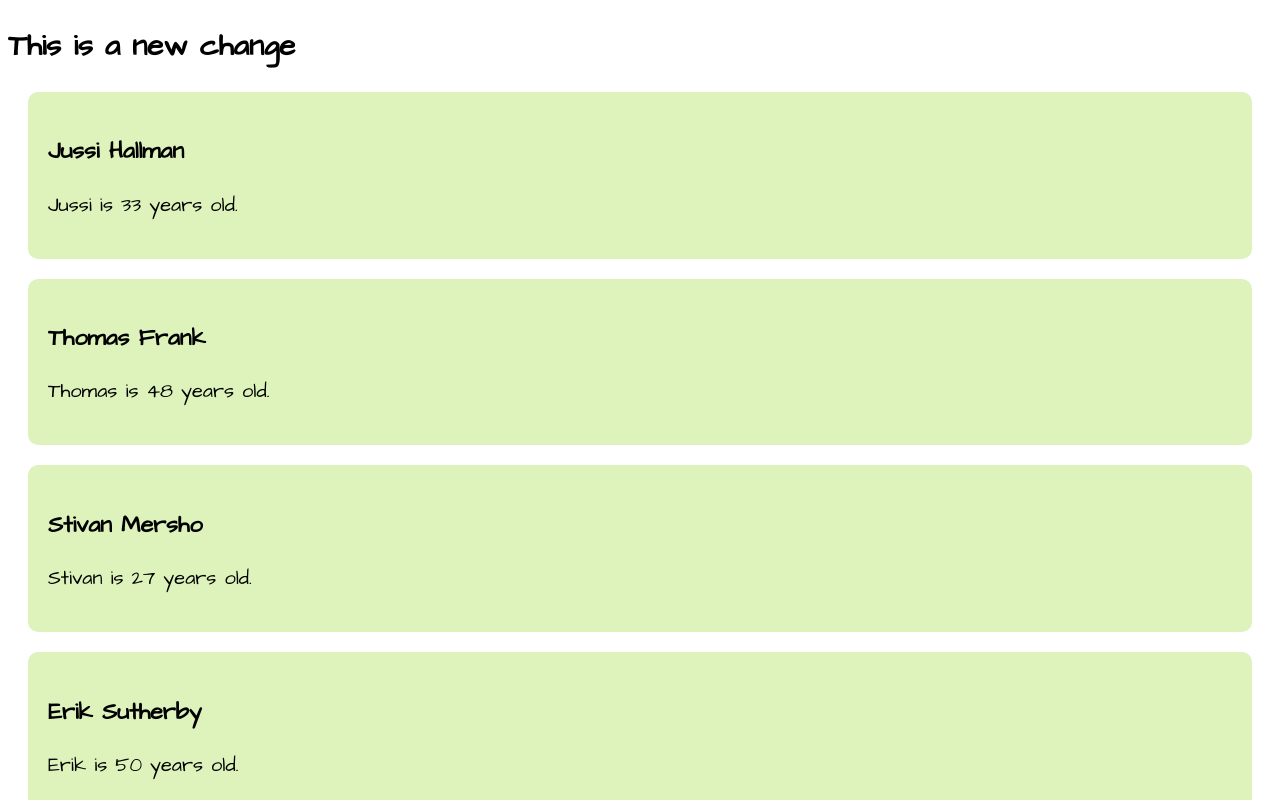
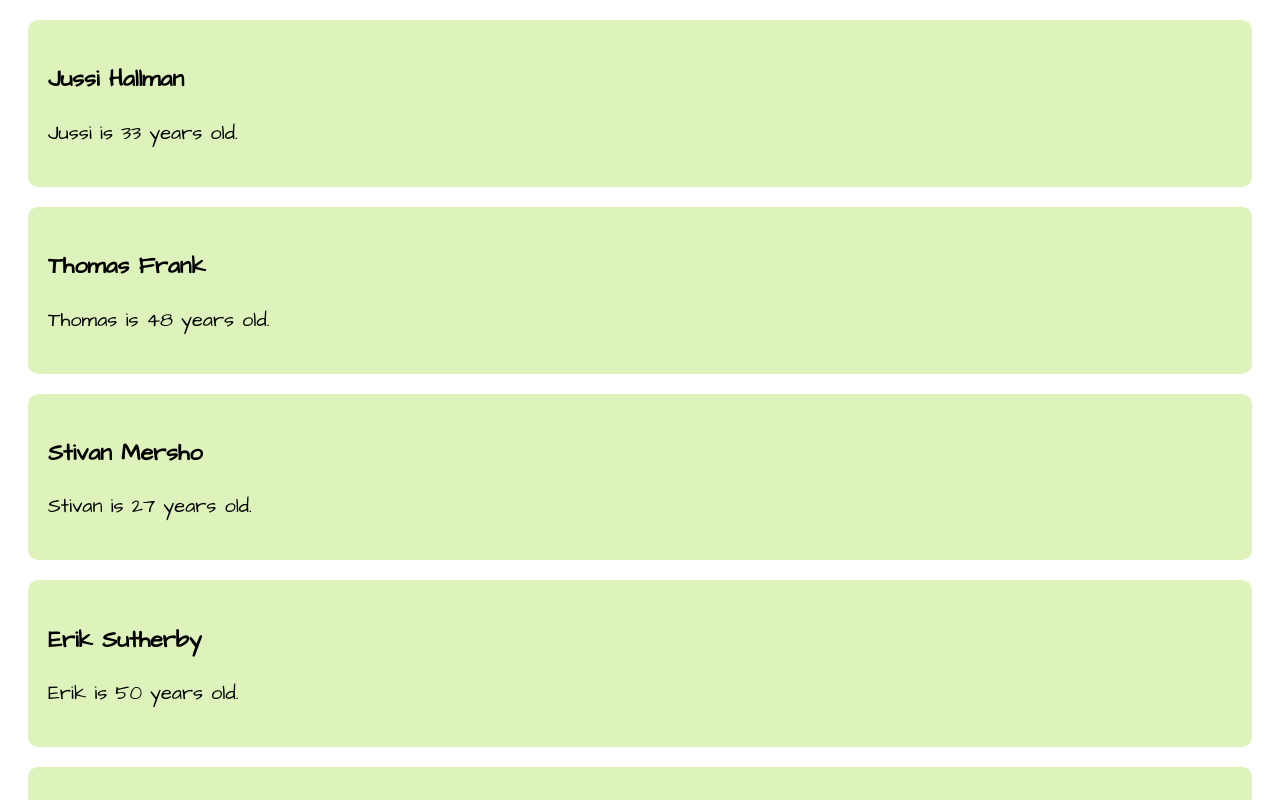
Before and after one commit to CodeFinnisher/javascript-demo, a plain HTML site: page index.html in a window 1280 px wide. Shown: the top 800 px of the page. Drawn offline with nearby package versions, Linux system fonts and the light colour scheme.

Commit message:
second change

```diff
--- a/index.html
+++ b/index.html
@@ -10,7 +10,6 @@
 </head>
 
 <body>
-  <h2>This is a new change</h2>
   <script src="https://code.jquery.com/jquery-3.5.1.min.js"
     integrity="sha256-9/aliU8dGd2tb6OSsuzixeV4y/faTqgFtohetphbbj0=" crossorigin="anonymous"></script>
   <script src="main.js"></script>
```
